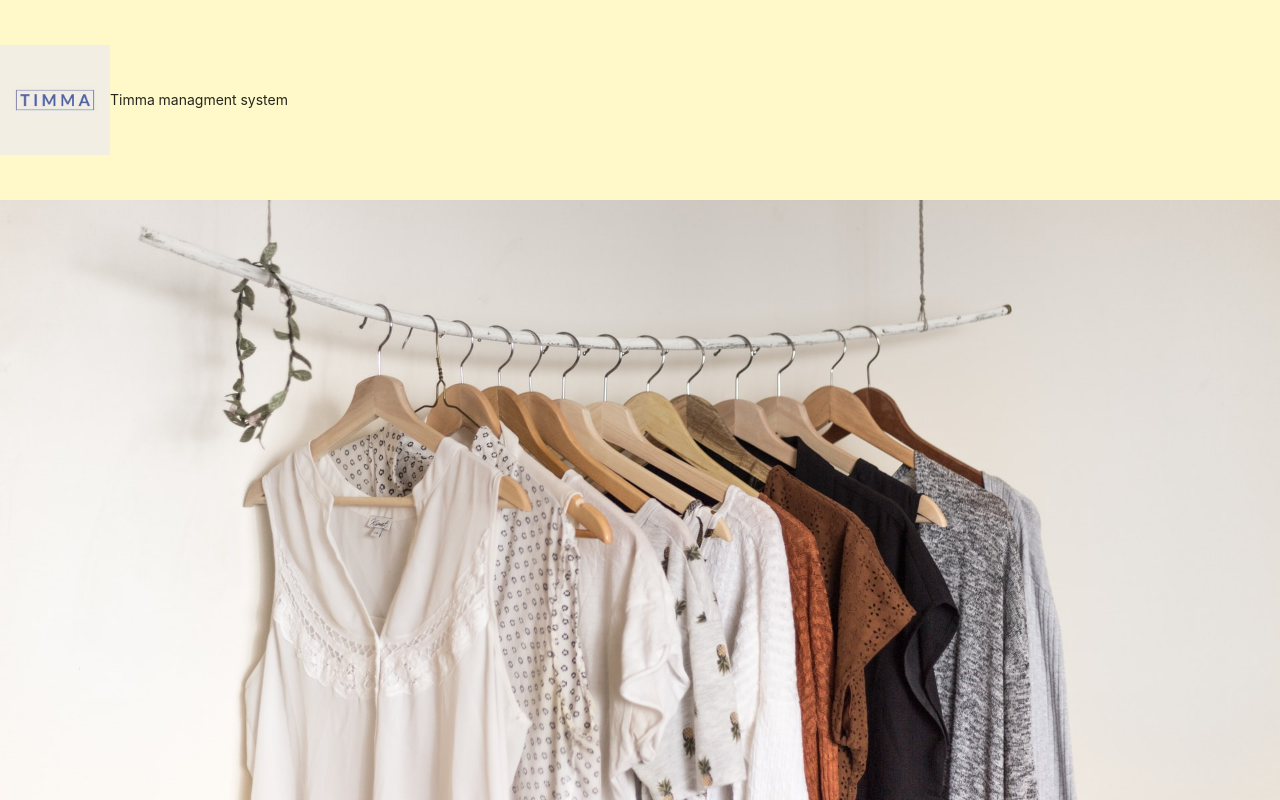
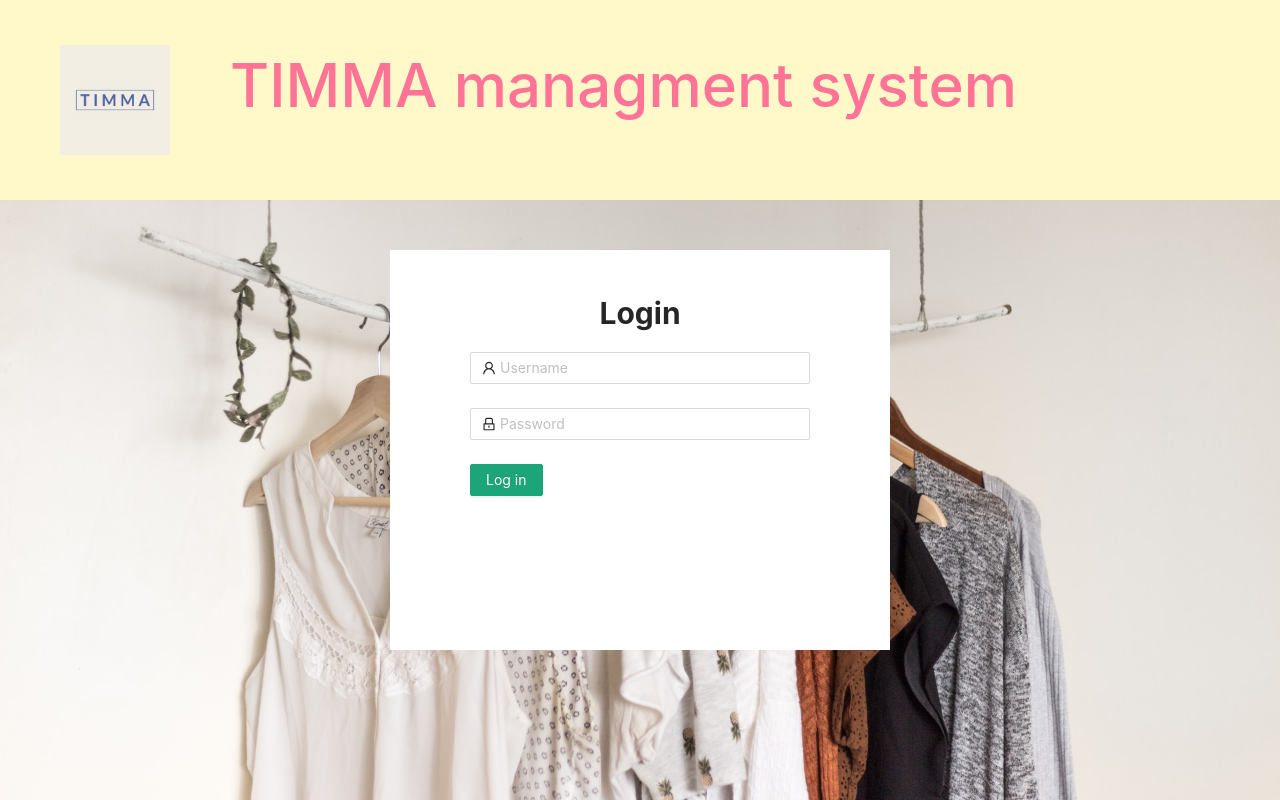
Before and after one commit to Chao216/atguigu-front-end, a React (Create React App) app: page /login in a window 1280 px wide. Built offline with nearby package versions, Linux system fonts and the light colour scheme.

Commit message:
added rules, and customized validation

```diff
--- a/public/index.html
+++ b/public/index.html
@@ -25,7 +25,7 @@
       Learn how to configure a non-root public URL by running `npm run build`.
     -->
     <title>React APP</title>
-    <link rel="stylesheet" href="./css/reset.css"/>
+    <link rel="stylesheet" href="./css/reset.css">
   </head>
   <body>
     <noscript>You need to enable JavaScript to run this app.</noscript>
--- a/src/pages/login/Login.jsx
+++ b/src/pages/login/Login.jsx
@@ -2,16 +2,98 @@ import React, {Component} from "react"
 import "./login.less"
 import logo from "./images/Timma-logos-300.jpeg"
 
+// import antd components
+import { LockOutlined, UserOutlined } from '@ant-design/icons';
+import { Button, Form, Input } from 'antd';
+
+
 // this is the login router component
 export default class Login extends Component {
+
+   validatePwd = (rule,value)=>{
+    if (!value){
+      return Promise.reject(new Error('cannot be empty'));
+    } else if (value.length<4){
+      return Promise.reject(new Error('at least 4 digits'));
+
+    } else if (value.length>12){
+      return Promise.reject(new Error('at most 12 digits'));
+
+    } else if (!/^[a-zA-Z0-9_]+$/.test(value)){
+      return Promise.reject(new Error('must conatin number letter, and underscore'));
+
+    } else {
+      return Promise.resolve()
+    }
+   }
     render(){
+      const onFinish = (values) => {
+        console.log('Received values of form: ', values);
+      };
         return(
             <div className="login">
                 <header className="login-header">
                     <img src={logo} alt="header-logo"  />
-                    Timma managment system
+                    <h1>TIMMA managment system</h1>
                 </header>
-                <section className="login-content"></section>
+                <section className="login-content">
+                    <h2>Login</h2>
+                    <Form
+      name="normal_login"
+      className="login-form"
+      initialValues={{
+        remember: true,
+      }}
+      onFinish={onFinish}
+    >
+      <Form.Item
+        name="username"
+        rules={[
+          {
+            required: true,
+            message: 'Please input your Username!',
+          },
+          {
+            min: 6,
+            message: 'username at least 6 digits',
+          },
+          {
+            max: 12,
+            message: 'username at most 12 digits',
+          },
+          {
+            pattern: /^[a-zA-Z0-9_]+$/,
+            message: 'must contain number, letter, and underscore',
+          },
+        ]}
+      >
+        <Input prefix={<UserOutlined className="site-form-item-icon" />} placeholder="Username" />
+      </Form.Item>
+      <Form.Item
+        name="password"
+        rules={[
+          {
+          validator:this.validatePwd
+          }
+        ]}
+      >
+        <Input
+          prefix={<LockOutlined className="site-form-item-icon" />}
+          type="password"
+          placeholder="Password"
+        />
+      </Form.Item>
+
+
+      <Form.Item>
+        <Button type="primary" htmlType="submit" className="login-form-button">
+          Log in
+        </Button>
+
+      </Form.Item>
+    </Form>
+
+                </section>
             </div>
         )
     }
--- a/src/pages/login/login.less
+++ b/src/pages/login/login.less
@@ -10,10 +10,32 @@
         background-color: #FFF9CA;
         img {
             width:110px;
+            margin: auto 60px;
+        }
+        h1 {
+            font-size: 60px;
+            color: #FF7396;
         }
 
     }
     .login-content {
+        height: 400px;
+        width: 500px;
+        background-color: #fff;
+        margin: 50px auto;
+        padding: 40px 80px;
+
+        h2 {
+            font-size: 30px;
+            text-align: center;
+            font-weight: bold;
+        }
+        .flogin-form {
+            .login-form-button{
+                width: 100%;
+
+            }
+        }
 
     }
 }
```
Also changed, not shown: components-design/Login.md (+63 -0 lines).
